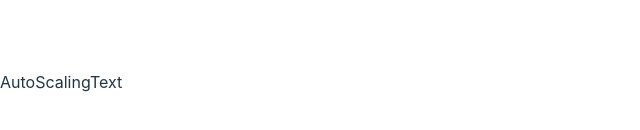
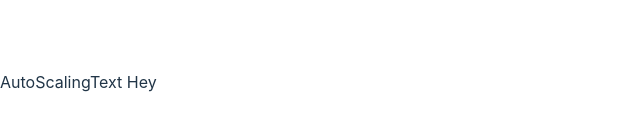
Before and after one commit to vietan0/scraps-static-automated-tests, a React (Vite) app: page / in a window 1280 px wide. Shown: the part 318-448 px from the top of the page, without its empty margins (0-640 px from the left). Built offline with nearby package versions, Linux system fonts and the light colour scheme.

Commit message:
fix: test files including

```diff
--- a/src/AutoScalingText.tsx
+++ b/src/AutoScalingText.tsx
@@ -1,7 +1,7 @@
 export default function AutoScalingText({ size }: { size: string }) {
   return (
     <div className={size} id="ASTbananas">
-      AutoScalingText
+      AutoScalingText Hey
     </div>
   );
 }
```
Also changed, not shown: 2 other files (tests, documents, lock files or other folders).
